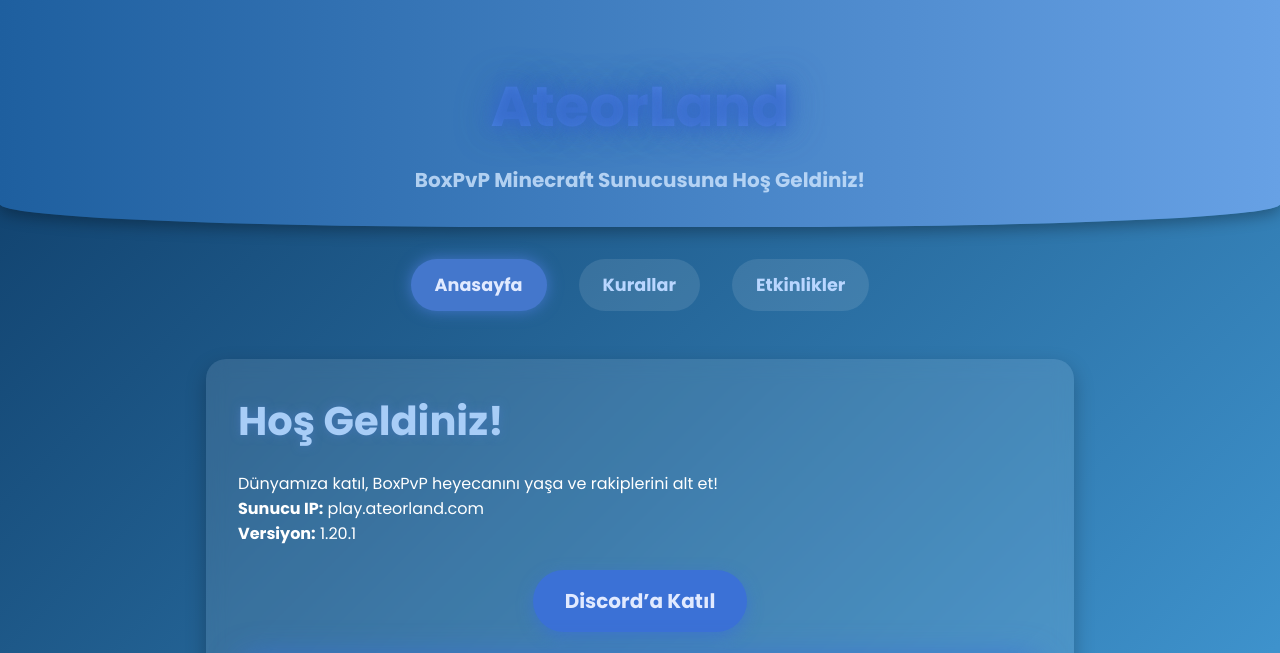
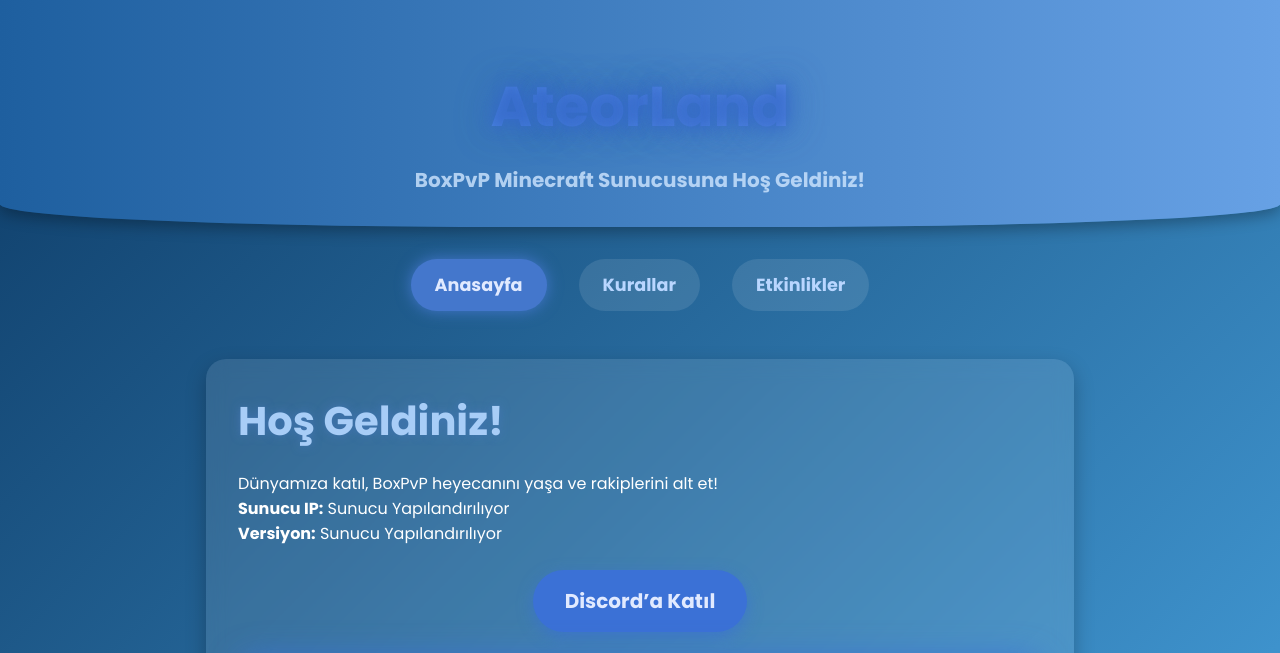
Before and after one commit to TagaroAteorLand/ateorland, a plain HTML site: page index.html in a window 1280 px wide. Shown: the top 653 px of the page. Drawn offline with Linux system fonts and the light colour scheme.

Commit message:
Update index.html

```diff
--- a/index.html
+++ b/index.html
@@ -183,9 +183,9 @@
   <section id="home">
     <h2>Hoş Geldiniz!</h2>
     <p>Dünyamıza katıl, BoxPvP heyecanını yaşa ve rakiplerini alt et!</p>
-    <p><strong>Sunucu IP:</strong> <code>play.ateorland.com</code></p>
-    <p><strong>Versiyon:</strong> 1.20.1</p>
-    <button class="discord-btn" onclick="window.open('https://discord.gg/örneklink', '_blank')">Discord’a Katıl</button>
+    <p><strong>Sunucu IP:</strong> <code>Sunucu Yapılandırılıyor</code></p>
+    <p><strong>Versiyon:</strong> Sunucu Yapılandırılıyor</p>
+    <button class="discord-btn" onclick="window.open('', '_blank')">Discord’a Katıl</button>
     <img class="hero-img" src="https://cdn.pixabay.com/photo/2017/05/11/13/42/minecraft-2309692_1280.jpg" alt="Minecraft BoxPvP" />
   </section>
 
```
